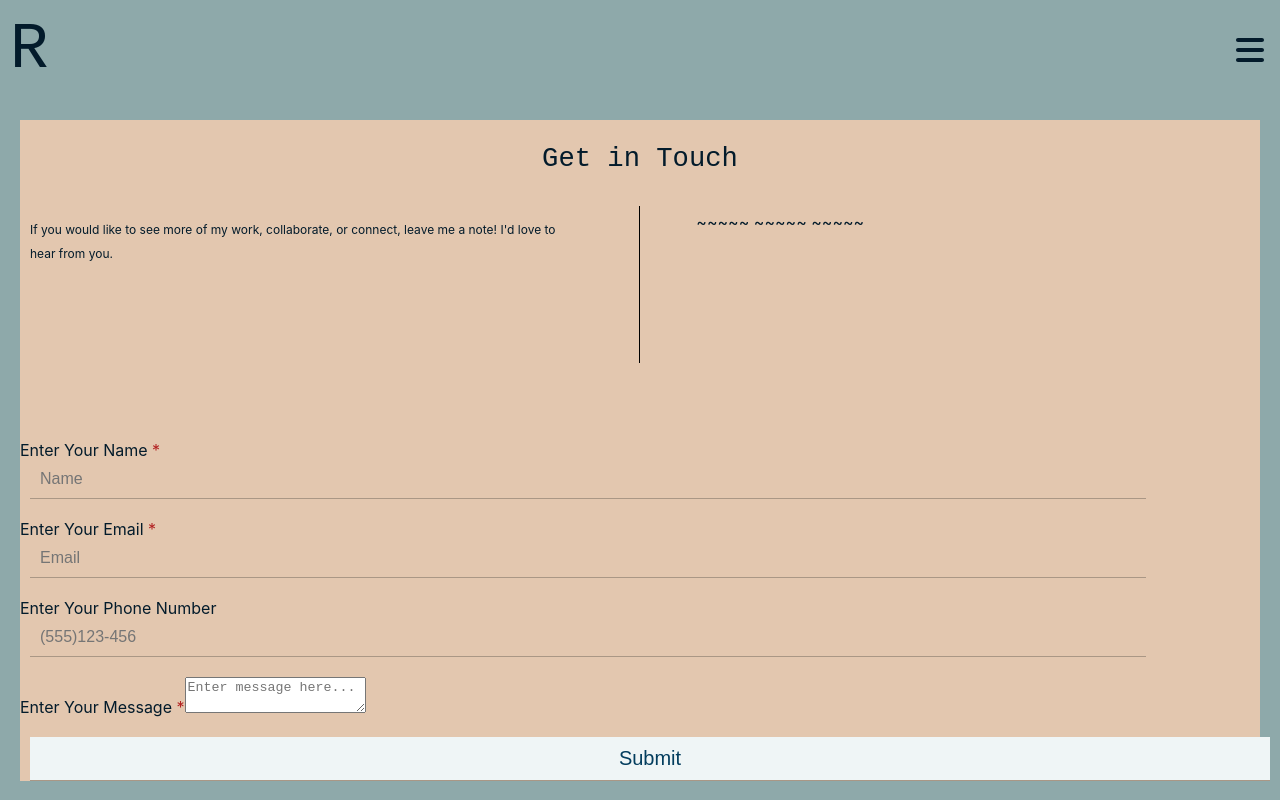
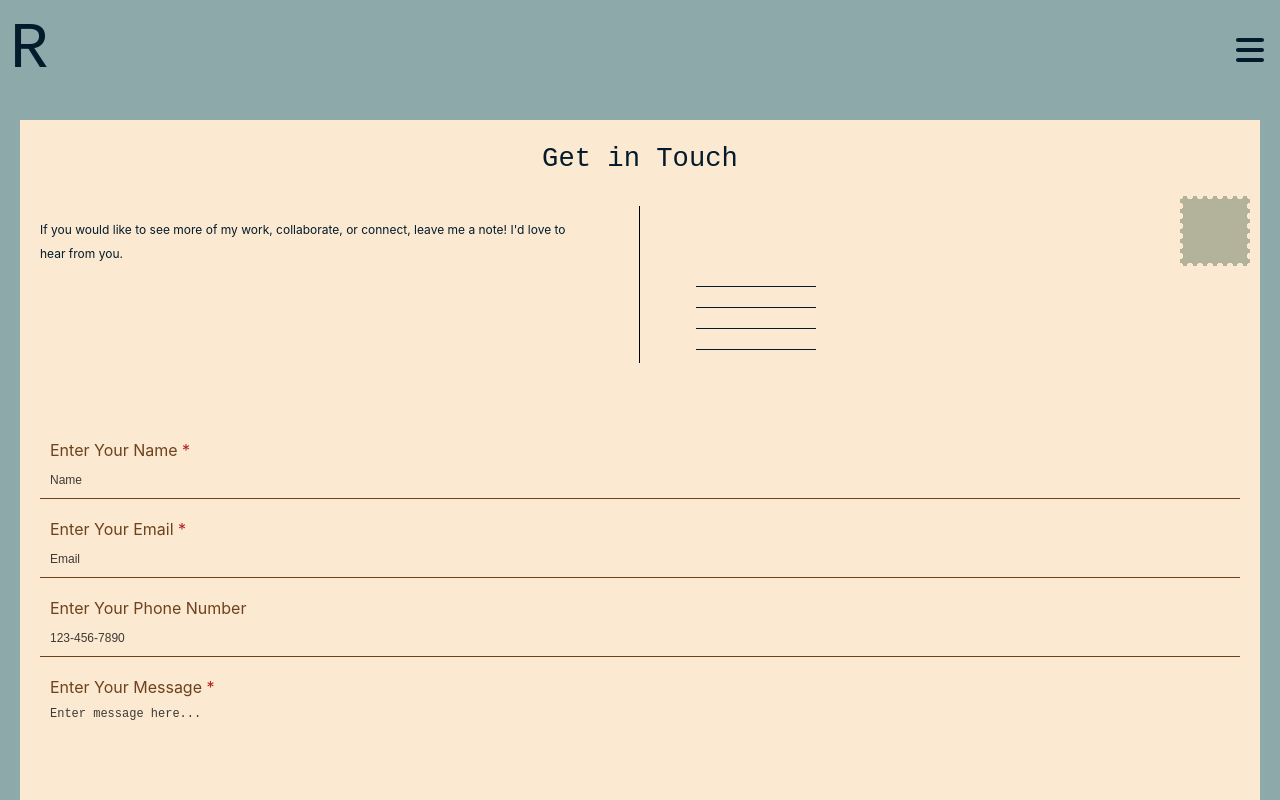
Before and after one commit to reneemes/portfolio-r2h, a React (Create React App) app: page /contact in a window 1280 px wide. Shown: the top 800 px of the page. Built offline with nearby package versions, Linux system fonts and the light colour scheme; a web font is replaced by a local one.

Commit message:
Feat: added postcard styling to top of contact section

```diff
--- a/src/components/Contact/contact.css
+++ b/src/components/Contact/contact.css
@@ -2,8 +2,6 @@
 	display: flex;
   flex-direction: column;
 	justify-content: center;
-  /* background-color: var(--primary-color); */
-  /* background-color: var(--contrast-color); */
   background-color: var(--contact-color);
 }
 
@@ -11,9 +9,8 @@
   display: grid;
   grid-template-columns: 1fr 0.2fr 1fr;
   grid-template-rows: .25fr 1fr;
+	background-color: var(--postcard-color);
   height: 300px;
-	background-color: #E3C7AF;
-	/* background-color: #fff; */
   margin: 20px 20px 0;
 }
 
@@ -29,9 +26,10 @@
 }
 
 .contact__message {
-  padding: 10px;
   font-size: .75rem;
   line-height: 1.5rem;
+  padding: 10px;
+  margin-left: 10px;
 }
 
 .middle-line {
@@ -42,14 +40,55 @@
   background-color: black;
 }
 
+.contact-btm-rt {
+  display: flex;
+  flex-direction: column;
+  /* justify-content: space-between; */
+  align-items: flex-end;
+  /* width: 100%; */
+}
+
+.stamp {
+  /* HTML: <div class="stamp"></div> */
+  --r: 5px; /* control the radius */
+
+  /* height: 60px; */
+  height: 70px;
+  aspect-ratio: 1;
+  padding: var(--r);
+  background: #b3b39c;
+  mask:
+    radial-gradient(50% 50%,#0000 66%,#000 67%) round
+     var(--r) var(--r)/calc(2*var(--r)) calc(2*var(--r)),
+    conic-gradient(#000 0 0) content-box;
+  margin-right: 10px;
+}
+
+.address-lines-container {
+  width: 100%;
+}
+
+.address-lines {
+  background-color: var(--font-color);
+  border: none;
+  height: 1px;
+  width: 120px;
+  margin: 20px 0;
+}
+
 .contact__form {
-	background-color: #E3C7AF;
-	/* background-color: #fff; */
+	background-color: var(--postcard-color);
   margin: 0 20px 20px;
 }
 
 .contact__field {
-	margin: 20px 0;
+	margin: 20px;
+}
+
+.contact__field--label {
+  color: var(--postcard-contrast-color);
+  padding: 10px;
+  margin-bottom: 5px;
 }
 
 .required-id {
@@ -57,27 +96,52 @@
 }
 
 .contact__input,
-.contact__submit {
-	/* border: 1px solid var(--contrast-color); */
-	/* border-radius: 10px; */
+.contact__submit,
+.contact__textarea {
+  border: none;
+  border-bottom: 1px solid var(--postcard-contrast-color);
+  background-color: var(--postcard-color);
+  font-size: 1rem;
+	padding: 10px;
+	width: 100%;
+}
+
+::placeholder {
+  color: rgba(0, 0, 0, 0.751);
+  font-weight: 200;
+  font-size: 0.75rem;
+}
+
+.contact__input:hover,
+.contact__textarea:hover {
   background-color: var(--secondary-color);
-  border: none;
-  border-bottom: 1px solid #AA9785;
-	padding: 10px;
-	width: 90%;
-  margin: 0 10px;
-  font-size: 1rem;
+}
+
+.contact__textarea {
+  width: 100%;
+  height: 120px;
+}
+
+.contact__textarea--count {
+  color: rgba(0, 0, 0, 0.751);
+  font-size: .75rem;
+}
+
+.contact__actions {
+  padding: 20px 50px 70px;
 }
 
 .contact__submit {
-  background-color: #EFF5F6;
+  border: 2px solid var(--postcard-contrast-color);
+  background-color: var(--postcard-color);
+  color: var(--postcard-contrast-color);
+  font-size: 1.25rem;
   width: 100%;
-  font-size: 1.25rem;
-  color: var(--contrast-color);
+  cursor: pointer;
+  transition: 0.3s;
 }
 
 .contact__submit:hover {
-  background-color: #5F9EA0;
-  color: #EFF5F6;
-  cursor: pointer;
+  background-color: var(--postcard-contrast-color);
+  color: var(--postcard-color);
 }
--- a/src/components/Contact/contact.js
+++ b/src/components/Contact/contact.js
@@ -1,6 +1,8 @@
 import "./contact.css";
+import { useState } from "react";
 
 function Contact() {
+  const [text, setText] = useState("");
 
   return (
     <section className="contact">
@@ -20,18 +22,25 @@ function Contact() {
         <div className="middle-line"></div>
 
         <div className="contact-btm-rt">
-          <p>
-            ~~~~~
-            ~~~~~
-            ~~~~~
-          </p>
+          <div className="stamp"></div>
+          {/* <p>
+            _________
+            _________
+            _________
+          </p> */}
+          <div className="address-lines-container">
+            <hr className="address-lines"></hr>
+            <hr className="address-lines"></hr>
+            <hr className="address-lines"></hr>
+            <hr className="address-lines"></hr>
+          </div>
         </div>
 
       </div>
       <form className="contact__form">
 
         <div className="contact__field">
-          <label for="name">Enter Your Name <span className="required-id">*</span></label>
+          <label className="contact__field--label" for="name">Enter Your Name <span className="required-id">*</span></label>
           <input
             className="contact__input"
             type="text"
@@ -43,7 +52,7 @@ function Contact() {
         </div>
 
         <div className="contact__field">
-          <label for="email">Enter Your Email <span className="required-id">*</span></label>
+          <label className="contact__field--label" for="email">Enter Your Email <span className="required-id">*</span></label>
           <input
             className="contact__input"
             type="email"
@@ -55,28 +64,30 @@ function Contact() {
         </div>
 
         <div className="contact__field">
-          <label for="phone">Enter Your Phone Number</label>
+          <label className="contact__field--label" for="phone">Enter Your Phone Number</label>
           <input
             className="contact__input"
             type="tel"
             name="phone"
             id="phone"
-            placeholder="(555)123-456"
+            placeholder="123-456-7890"
             pattern="[0-9]{3}-[0-9]{3}-[0-9]{4}"
             required
           />
         </div>
 
         <div className="contact__field">
-          <label for="comments">Enter Your Message <span className="required-id">*</span></label>
+          <label className="contact__field--label" for="comments">Enter Your Message <span className="required-id">*</span></label>
           <textarea
             className="contact__textarea"
             name="comments"
             id="comments"
             placeholder="Enter message here..."
             maxLength="500"
+            onChange={(e) => setText(e.target.value)}
             required
           />
+          <span className="contact__textarea--count">{text.length} / 500</span>
         </div>
 
         <div className="contact__actions">
@@ -86,9 +97,8 @@ function Contact() {
             value="Submit"
           />
         </div>
+      </form>
 
-      </form>
-      {/* </div> */}
     </section>
   )
 }
--- a/src/components/Footer/footer.js
+++ b/src/components/Footer/footer.js
@@ -1,4 +1,6 @@
 import "./footer.css";
+import { FontAwesomeIcon } from '@fortawesome/react-fontawesome';
+import { faLinkedinIn, faGithubAlt } from "@fortawesome/free-brands-svg-icons";
 
 function Footer() {
 
@@ -7,10 +9,10 @@ function Footer() {
       <p className="footer__text">Created by Renee Messersmith</p>
       <div className="footer__links">
         <a className="footer__links-icon" href="https://www.linkedin.com/in/reneemessersmith/">
-          <img className="footer__links-icon--img" src="/assets/linkedin.png" alt="LinkedIn Icon"/>
+          <FontAwesomeIcon icon={faLinkedinIn} size="lg" style={{color: "#033d5e",}} />
         </a>
         <a className="footer__links-icon" href="https://github.com/reneemes">
-          <img className="footer__links-icon--img" src="/assets/github.png" alt="GitHub Icon"/>
+          <FontAwesomeIcon icon={faGithubAlt} size="lg" style={{color: "#033d5e",}} />
         </a>
       </div>
     </footer>
--- a/src/components/NavBar/nav-bar.css
+++ b/src/components/NavBar/nav-bar.css
@@ -18,7 +18,7 @@
   font-size: 4rem;
   font-family: "Xanh Mono", monospace;
   text-decoration: none;
-  color: var(--header-initial-color);
+  /* color: var(--header-initial-color); */
 }
 
 .header__nav-bar--desktop {
--- a/src/components/NavBar/nav-bar.js
+++ b/src/components/NavBar/nav-bar.js
@@ -25,7 +25,7 @@ function NavBar() {
         </div>
 
         {/* Hamburger Icon */}
-        <FontAwesomeIcon icon={faBars} size="2xl" style={{color: "var(--header-initial-color)",}} id="hamburger-icon" onClick={() => setIsOpen(true)}/>
+        <FontAwesomeIcon icon={faBars} size="2xl" style={{color: "var(--font-color)",}} id="hamburger-icon" onClick={() => setIsOpen(true)}/>
         {/* Mobile Nav with Overlay*/}
         <div className={`nav-overlay ${isOpen ? "open" : ""}`} onClick={() => setIsOpen(false)}>
           <div className={`header__nav-bar--mobile ${isOpen ? "open" : ""}`}>
--- a/src/index.css
+++ b/src/index.css
@@ -1,6 +1,6 @@
 * {
   box-sizing: border-box;
-  color: var(--header-initial-color);
+  color: var(--font-color);
 }
 
 body {
@@ -23,5 +23,7 @@ code {
   --secondary-color: #E3C7AF;
   --contrast-color: #033D5E;
   --contact-color: #8EA9AA;
-  --header-initial-color: #031B2B;
+  --font-color: #031B2B;
+  --postcard-color: #FBE9D2;
+  --postcard-contrast-color: #6D421C;
 }
```
